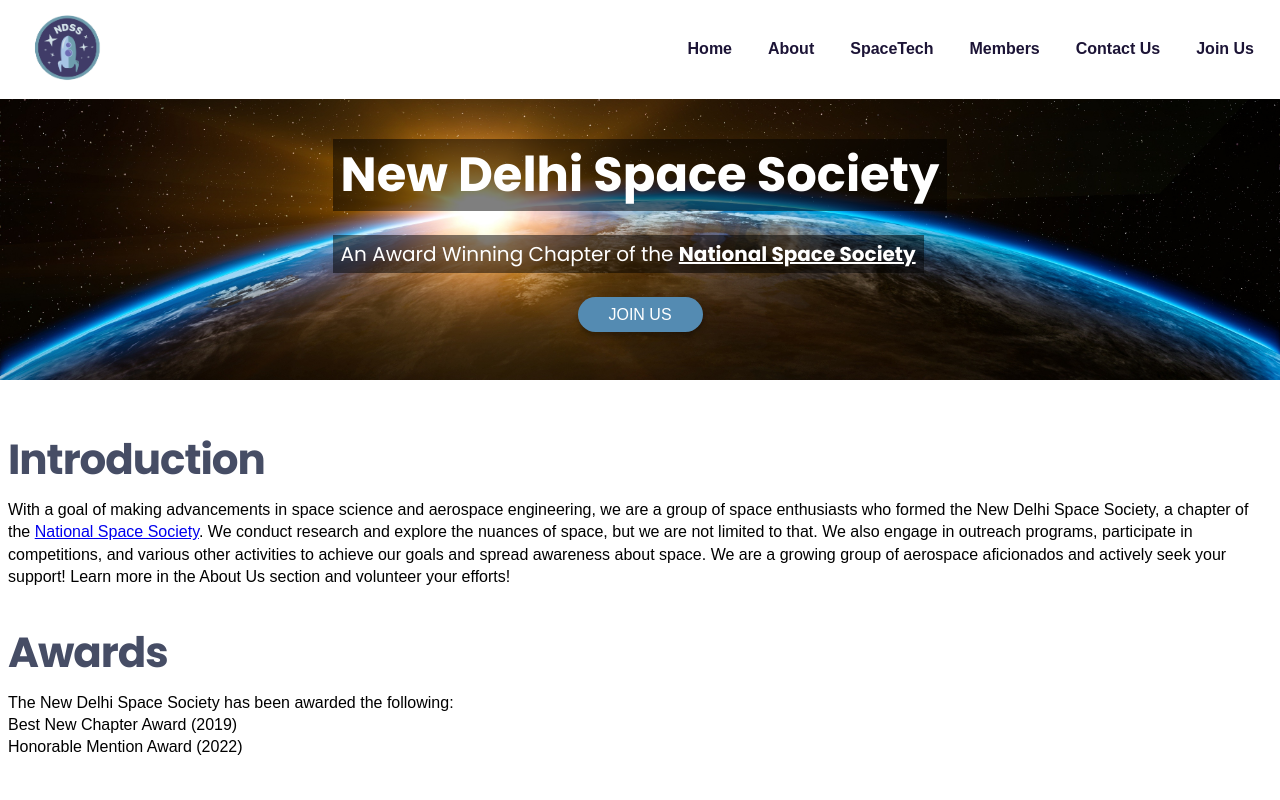
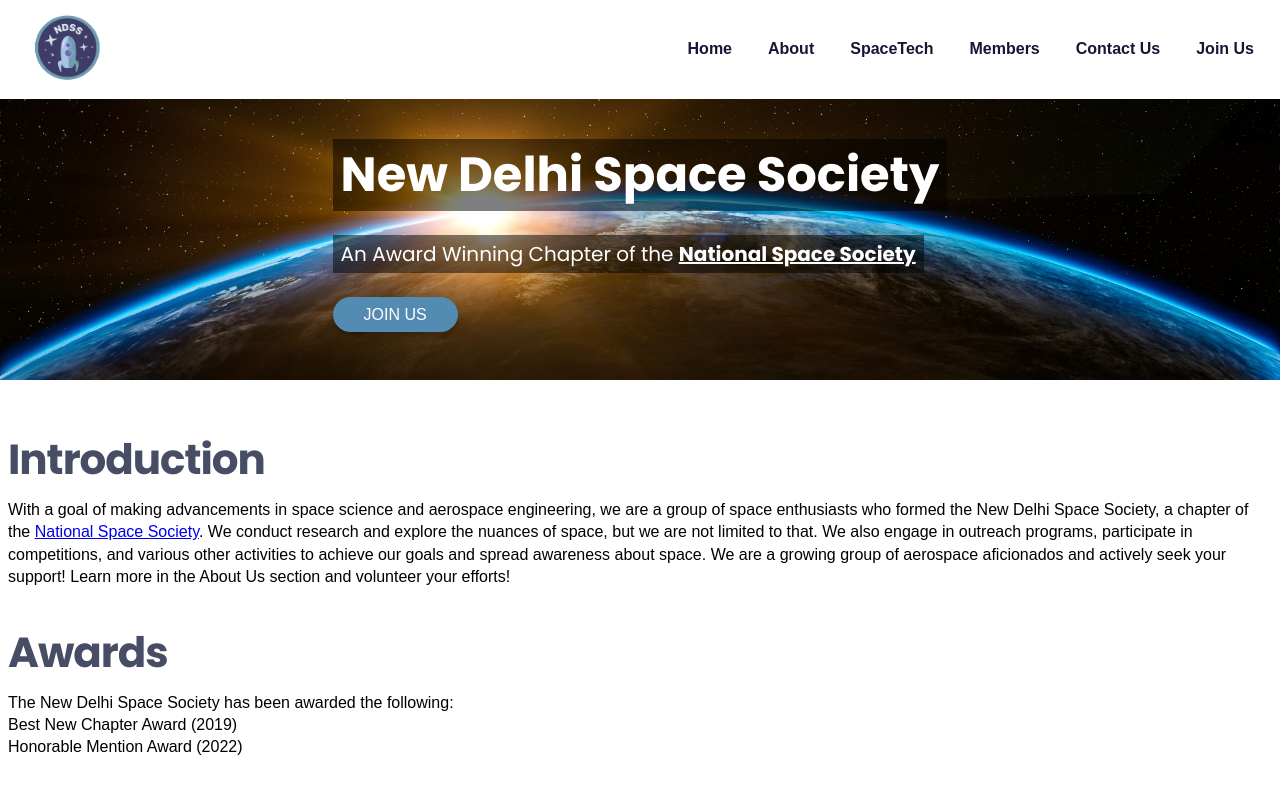
Before and after one commit to New-Delhi-Space-Society/new-delhi-space-society.github.io, a Next.js app: page / in a window 1280 px wide. Shown: the top 800 px of the page. Built offline with nearby package versions, Linux system fonts and the light colour scheme.

Commit message:
Update Hero.tsx

```diff
--- a/components/index/Hero.tsx
+++ b/components/index/Hero.tsx
@@ -25,8 +25,6 @@ const HeroContainerTwo = styled(AppContainer)`
   align-items: left;
   text-align: left;
 
-  text-align: center;
-
   @media ${device.lg} {
     flex-direction: row;
     text-align: left;
@@ -34,6 +32,7 @@ const HeroContainerTwo = styled(AppContainer)`
 
   * {
     margin: 8px 0;
+    text-align: left; /* Ensure all text inside this container is left-aligned */
   }
 `;
 
@@ -45,7 +44,7 @@ const ColoredText = styled.div`
 
 const JoinUsLink = styled.a`
   display: flex;
-  justify-content: center;
+  justify-content: flex-start; /* Align the button to the left */
   text-decoration: none;
 `;
 
```
